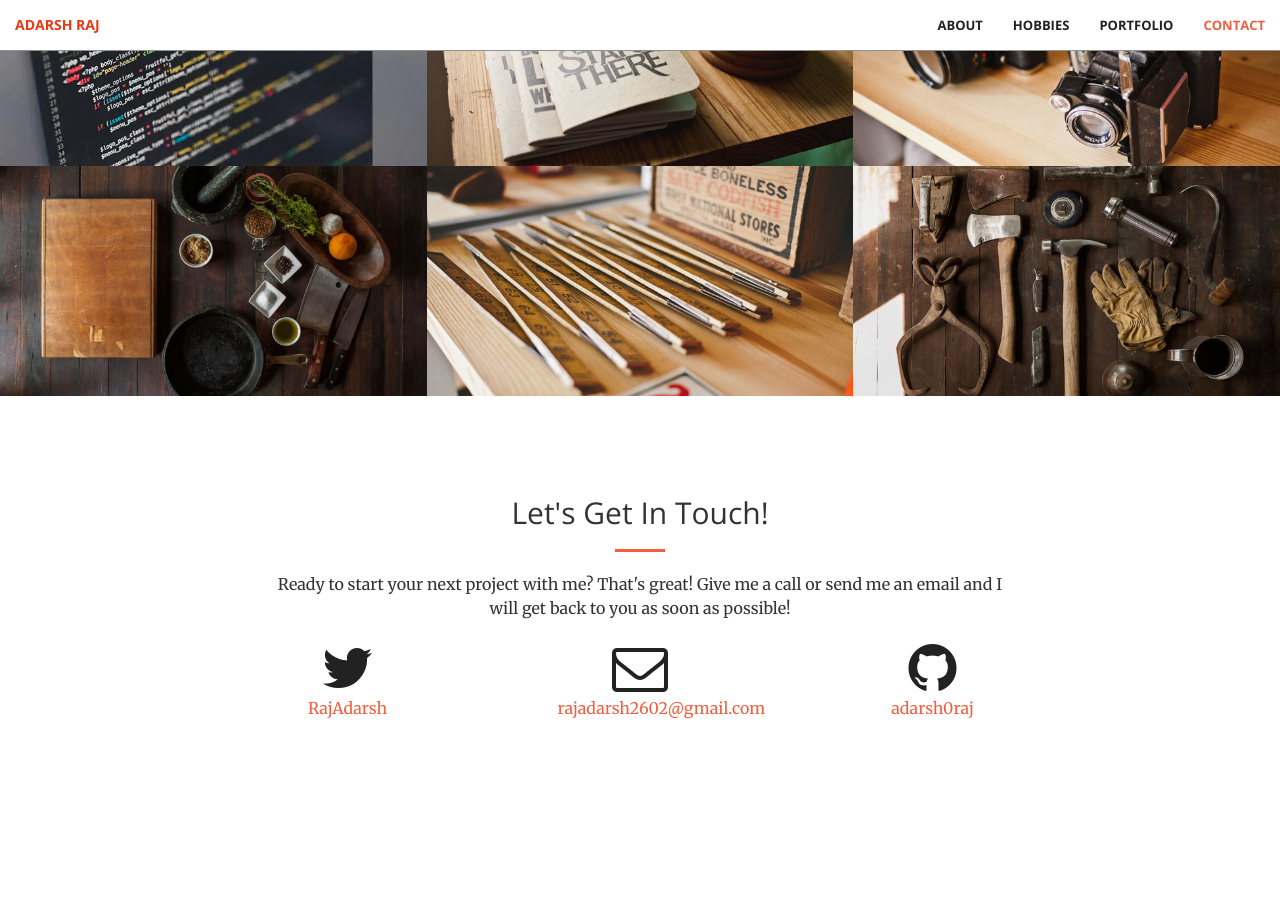
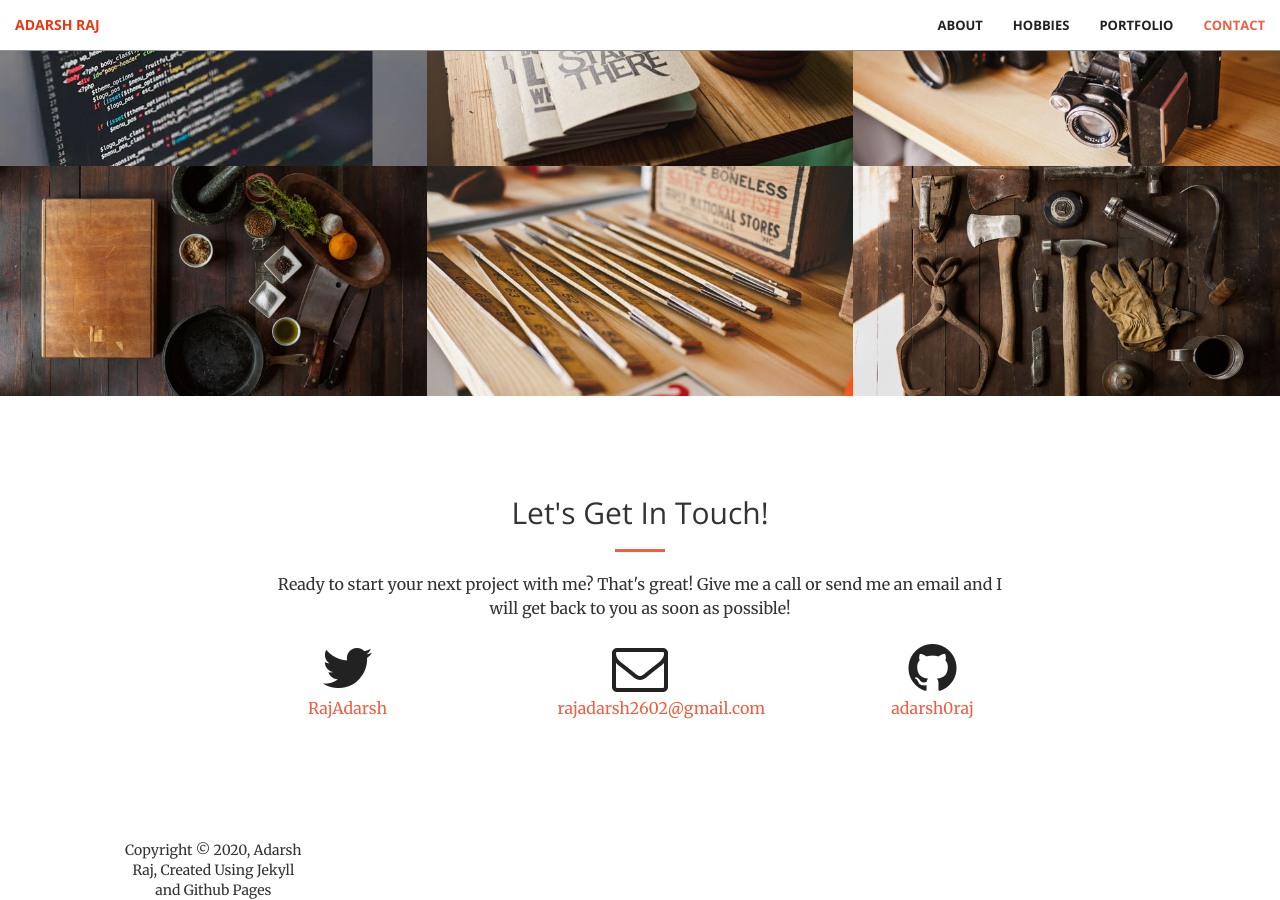
Before and after one commit to adarsh0raj/adarsh0raj.github.io, a Jekyll site: the page built from index.html, in a window 1280 px wide and 900 px high, scrolled down 1998 px. Built offline with Jekyll 4.4.1, drawn with Linux system fonts in a browser that asks for light colours; before the commit the page ends 2838 px from its top, so only the background shows below that.

Commit message:
Footer message

```diff
--- a/_includes/contact.html
+++ b/_includes/contact.html
@@ -27,3 +27,6 @@
 
     </div>
 </section>
+<div class="col-lg-2 col-lg-offset-1 text-center">
+    Copyright &copy; 2020, Adarsh Raj, Created Using Jekyll and Github Pages
+</div>
```
